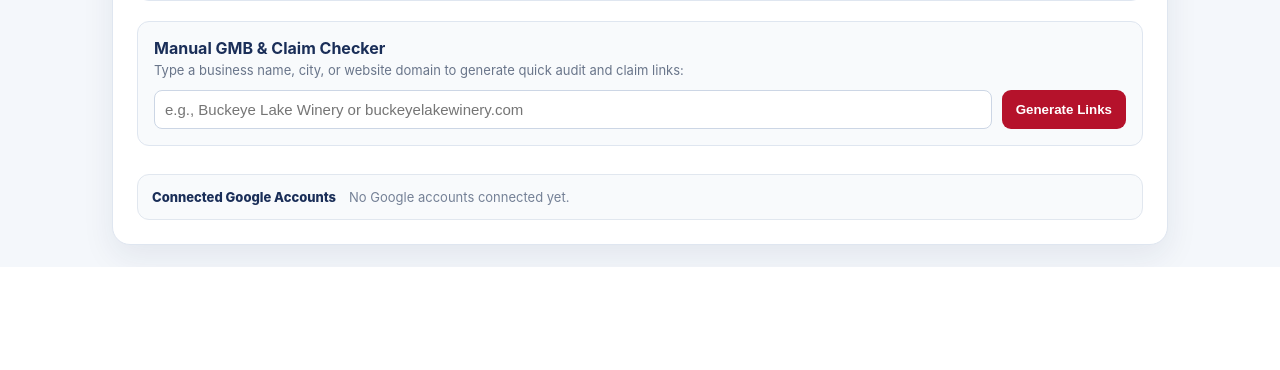
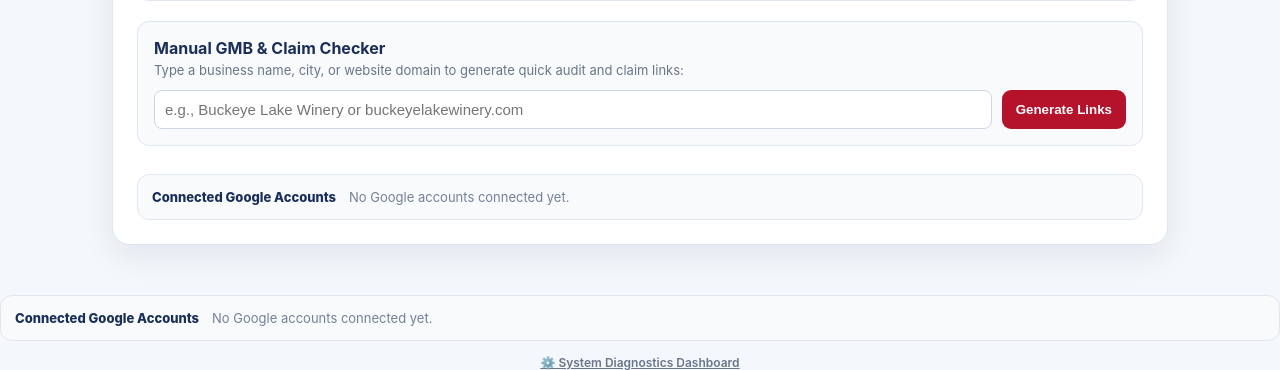
Before and after one commit to smart1marketing/blueprint, a Flask app: page / in a window 1280 px wide. Shown: the part 1318-1688 px from the top of the page. Before the commit the page ends 1585 px from the top, so only its background shows below. Run offline with Flask 3, Linux system fonts and the light colour scheme.

Commit message:
Add connected accounts section and diagnostics modal

```diff
--- a/smart1-google-finder/templates/index.html
+++ b/smart1-google-finder/templates/index.html
@@ -324,7 +324,39 @@
       </div>
     </div>
   </div>
+<!-- CONNECTED ACCOUNTS FOOTER -->
+      <div id="connected-accounts" class="accounts" style="margin-top:28px;">
+        <div class="accounts-title">Connected Google Accounts</div>
+        {% if accounts %}
+          {% for acc in accounts %}
+          <div class="account-chip" data-email="{{ acc.email }}">
+            <span class="check">{% if acc.status == 'ACTIVE' %}✓{% else %}⚠️{% endif %}</span>
+            <span>{{ acc.email }}</span>
+            <button class="disconnect" data-email="{{ acc.email }}" title="Disconnect">×</button>
+          </div>
+          {% endfor %}
+        {% else %}
+          <span class="muted">No Google accounts connected yet.</span>
+        {% endif %}
+      </div>
 
+      <!-- SMALL DIAGNOSTICS LINK AT BOTTOM -->
+      <div style="margin-top: 14px; text-align: center; font-size: 12px;">
+        <a href="#" id="btn-open-diagnostics" style="color: #69758a; text-decoration: underline; font-weight: 600;">⚙️ System Diagnostics Dashboard</a>
+      </div>
+    </section>
+  </main>
+
+  <!-- DIAGNOSTICS DASHBOARD MODAL -->
+  <div id="diagnostics-modal" style="display:none; position:fixed; top:0; left:0; width:100%; height:100%; background:rgba(0,0,0,0.5); align-items:center; justify-content:center; z-index:999;">
+    <div style="background:#fff; padding:24px; border-radius:12px; width:100%; max-width:680px; max-height:85vh; overflow-y:auto;">
+      <div style="display:flex; justify-content:space-between; align-items:center;">
+        <h3 style="margin:0; color:#1a2e58;">⚙️ System Diagnostics Dashboard</h3>
+        <button id="diagnostics-modal-close" style="border:0; background:none; font-size:20px; cursor:pointer;">×</button>
+      </div>
+      <div id="diagnostics-modal-body" style="margin-top:16px;"></div>
+    </div>
+  </div>
 <script src="/static/app.js"></script>
 </body>
 </html>
```
